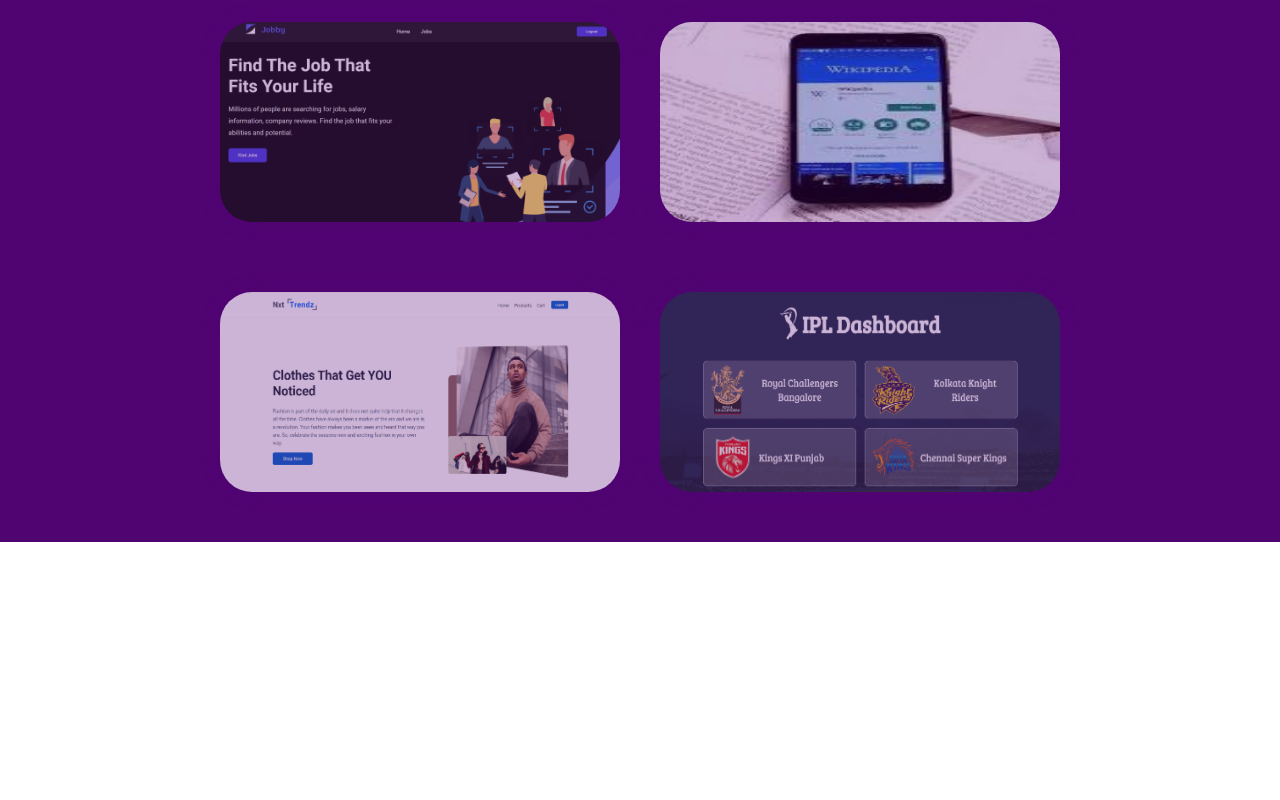
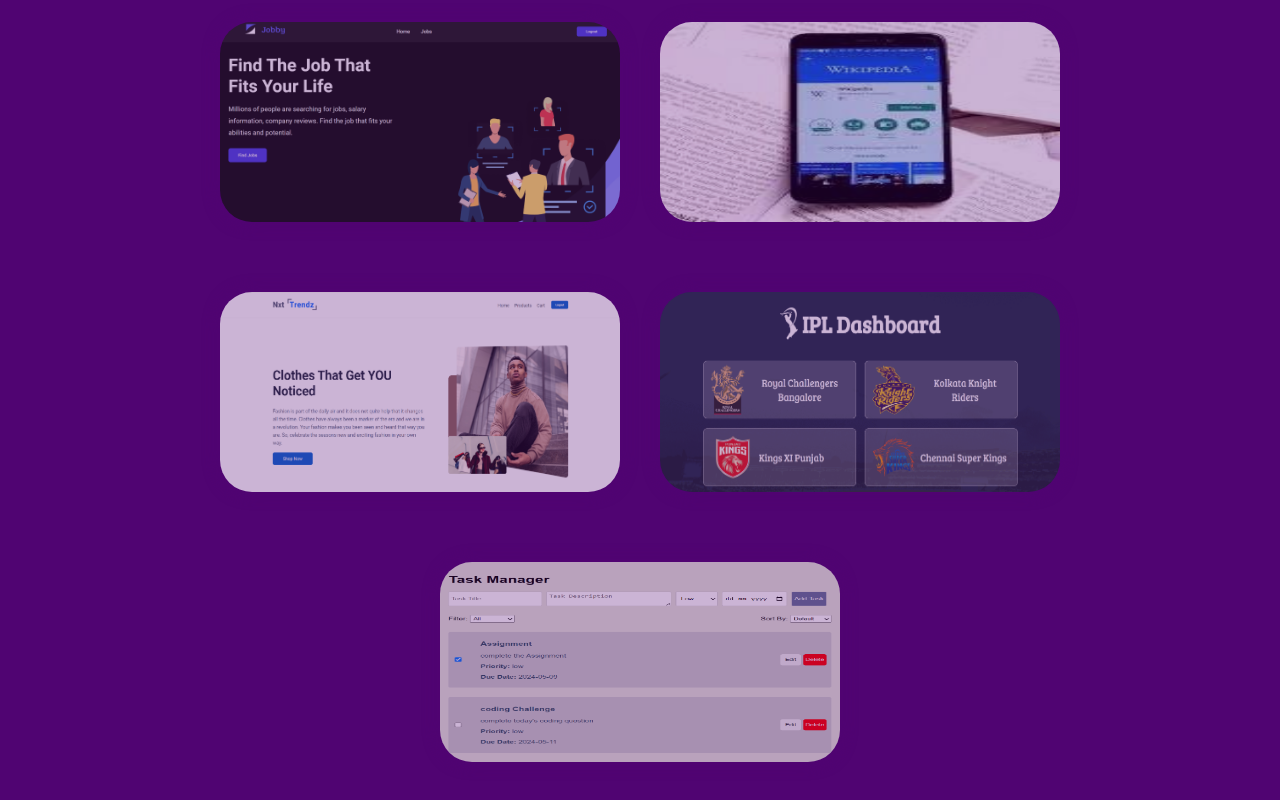
Before and after one commit to JogiAshok87/Ashok_portfolio, a React (Create React App) app: page /Projects in a window 1280 px wide. Shown: the part 450-1250 px from the top of the page. Before the commit the page ends 992 px from the top, so only its background shows below. Built offline with nearby package versions, Linux system fonts and the light colour scheme.

Commit message:
second commit

```diff
--- a/src/Components/Projects/index.js
+++ b/src/Components/Projects/index.js
@@ -53,6 +53,14 @@
                         <a href="https://1IPLDashboard.ccbp.tech" target="_blank" rel="noopener noreferrer"><i className='fa-solid fa-up-right-from-square arrow-icon'></i></a>
                     </div>
                 </div>
+                <div className='project-card'>
+                    <img src="/projects/taskManager.png" alt="wikipedia_img"/>
+                    <div className='project-layer'>
+                        <h1>Task Manager Application</h1>
+                        <p>TaskManager Application allows you to organize your tasks, set reminders, and prioritize your workload with ease</p>
+                        <a href="https://taskmanagerapplication.vercel.app/" target="_blank" rel="noopener noreferrer"><i className='fa-solid fa-up-right-from-square arrow-icon'></i></a>
+                    </div>
+                </div>
 
             </div>
 
```
Also changed, not shown: public/projects/taskManager.png (added).
